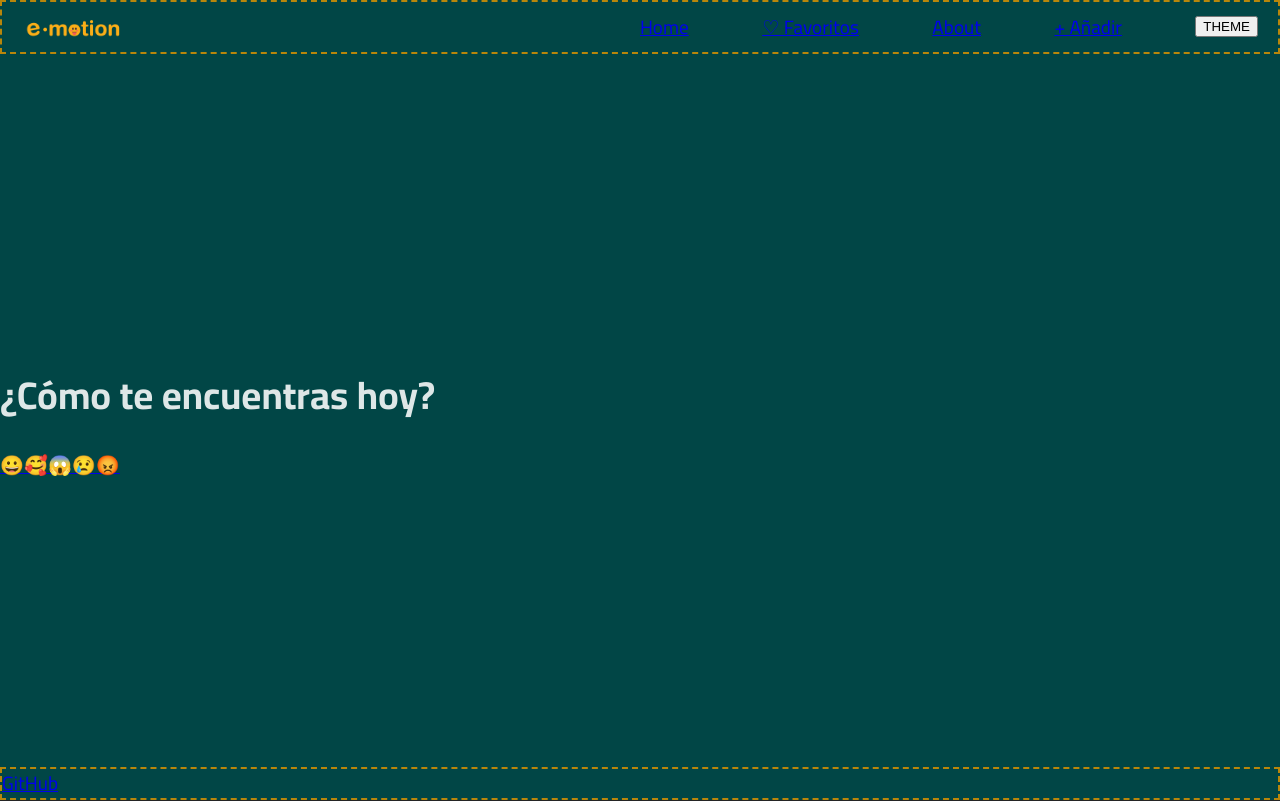
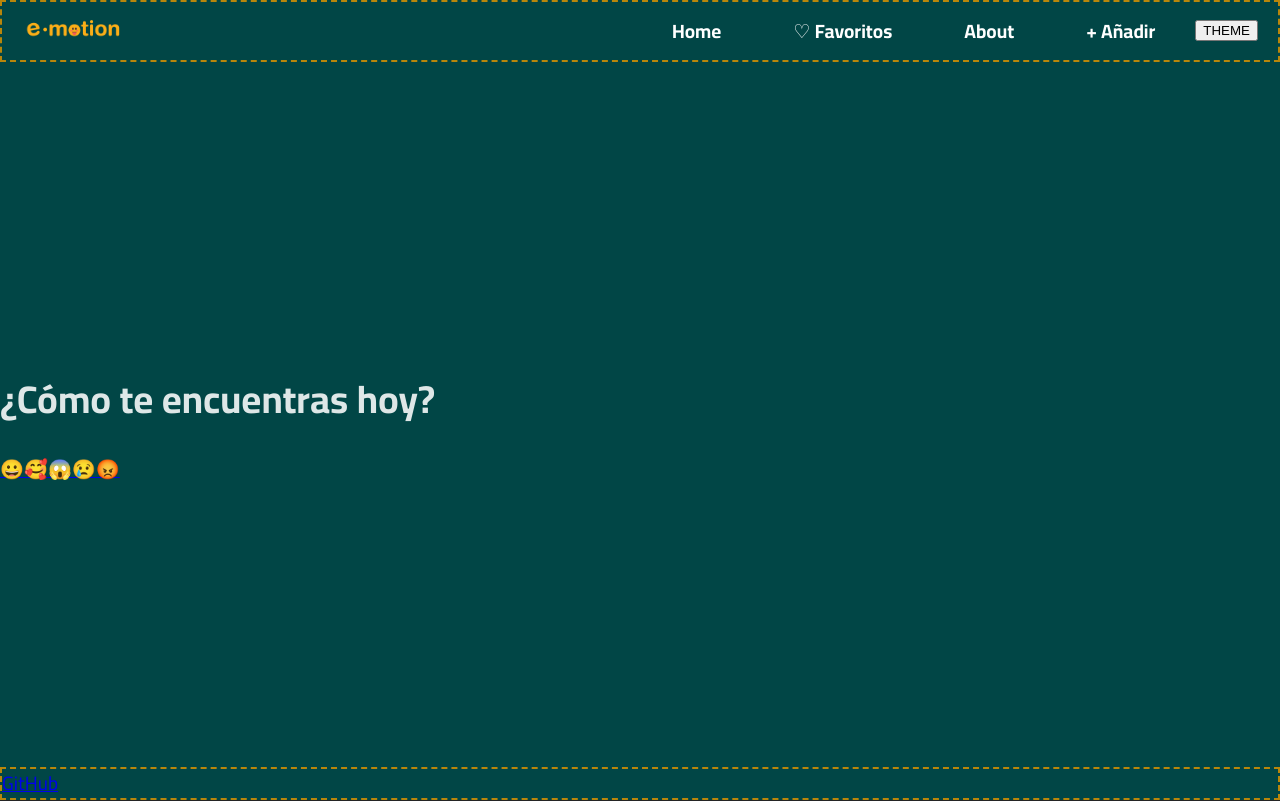
Before and after one commit to David-Carballo/e-motion, a React (Vite) app: page / in a window 1280 px wide. Built offline with nearby package versions, Linux system fonts and the light colour scheme; a web font is replaced by a local one.

Commit message:
navbar responsive

```diff
--- a/src/App.css
+++ b/src/App.css
@@ -17,7 +17,8 @@ img {
   border: 2px dashed darkgoldenrod;
 }
 #navbar-links{
-  width: 50%;
+  display: none;
+
 }
 
 #footer{
@@ -37,6 +38,11 @@ img {
   padding: 5rem;
   flex-wrap: wrap;
   gap: 2rem;
+}
+
+#navbar>img{
+  width: 1.5rem;
+  height: 1.5rem;
 }
 
 #card{
@@ -115,6 +121,30 @@ img {
     background-color: rgb(0, 42, 0);
     font-size: 0.9rem;
   }
+
+  #navbar>img{
+    display: none;
+  }
+
+  #navbar-links{
+    display: flex;
+    width: 50%;
+  }
+
+  #navbar-links a{
+    padding: 0 2rem;
+    color: white;
+    text-decoration: none;
+    font-weight: bold;
+  }
+
+  #navbar-links a:focus{
+    color: #ffde34;
+    text-decoration: underline;
+    text-underline-offset: 10px;
+    text-decoration-thickness: 3px;
+  }
+
 }
 
 /* ? Desktop */
@@ -124,5 +154,26 @@ img {
     font-size: 1.2rem;
   }
 
+  #navbar>img{
+    display: none;
+  }
 
+  #navbar-links{
+    display: flex;
+    width: 50%;
+  }
+
+  #navbar-links a{
+    padding: 0 2rem;
+    color: white;
+    text-decoration: none;
+    font-weight: bold;
+  }
+
+  #navbar-links a:focus{
+    color: #ffde34;
+    text-decoration: underline;
+    text-underline-offset: 10px;
+    text-decoration-thickness: 3px;
+  }
 }
--- a/src/components/FilterBar.jsx
+++ b/src/components/FilterBar.jsx
@@ -22,7 +22,6 @@ function FilterBar({filterCategory, setFilterCategory}) {
         <input onChange={handleChange} type="checkbox" name="songs"/>
         <label>Songs</label>
       </div>
-
     </div>
   )
 }
--- a/src/components/NavBar.jsx
+++ b/src/components/NavBar.jsx
@@ -1,11 +1,13 @@
 import React from 'react'
 import { Link } from 'react-router-dom';
 import logo from "/src/assets/logo.png"
+import menuIcon from "/src/assets/menu-icon.png"
 
 function NavBar() {
     return(
         <div id="navbar" className='flex-row space-between pd-20'>
-            <img className="logo" src={logo} alt="logo website" />
+            <Link to="/"><img className="logo" src={logo} alt="logo website" /></Link>
+            <img src={menuIcon} alt="menu icon" />
             <div id="navbar-links" className='flex-row space-between'>
                 <Link to={"/"}>Home</Link>
                 <Link to={"/favorites"}>♡ Favoritos</Link>
--- a/src/pages/Mood.jsx
+++ b/src/pages/Mood.jsx
@@ -24,6 +24,7 @@ function Mood() {
     setMoodData(response.data);
   }
 
+  // Crear un skeleton para mostrar loading
   if(!moodData) return <h1>Loading...</h1>
 
   return (
```
Also changed, not shown: src/assets/add-icon.png (added), src/assets/menu-icon.png (added).
